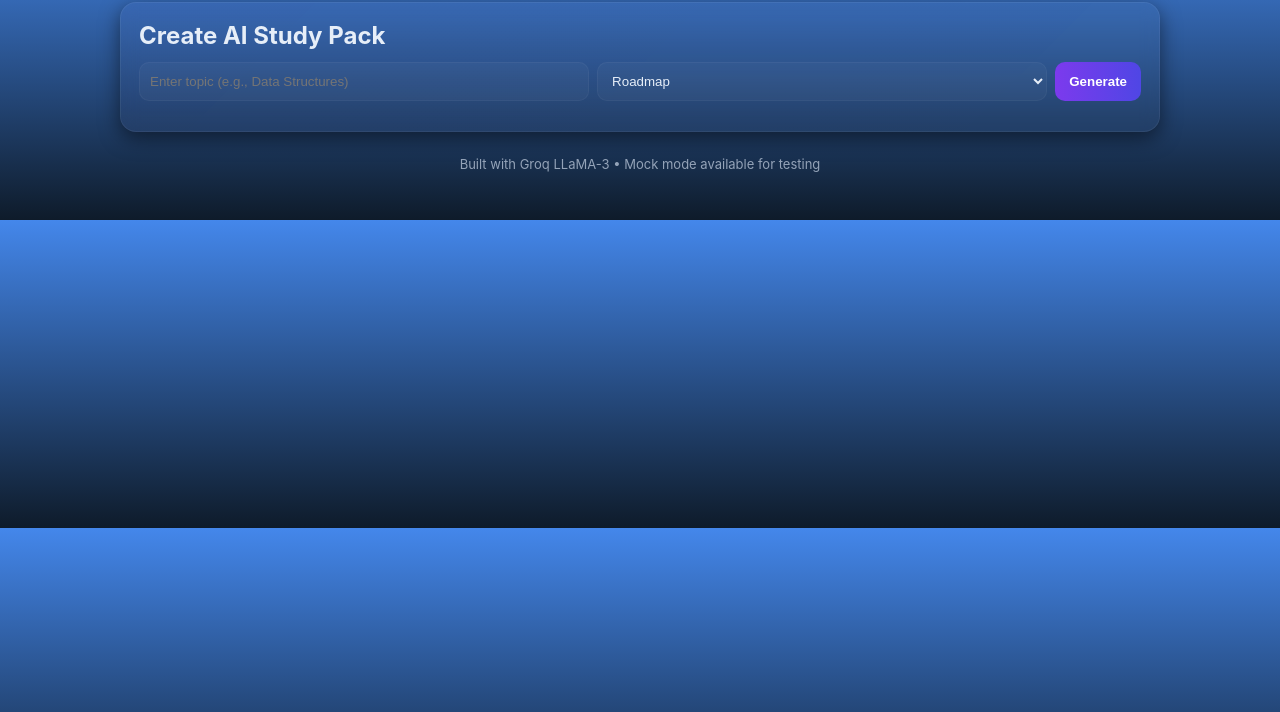
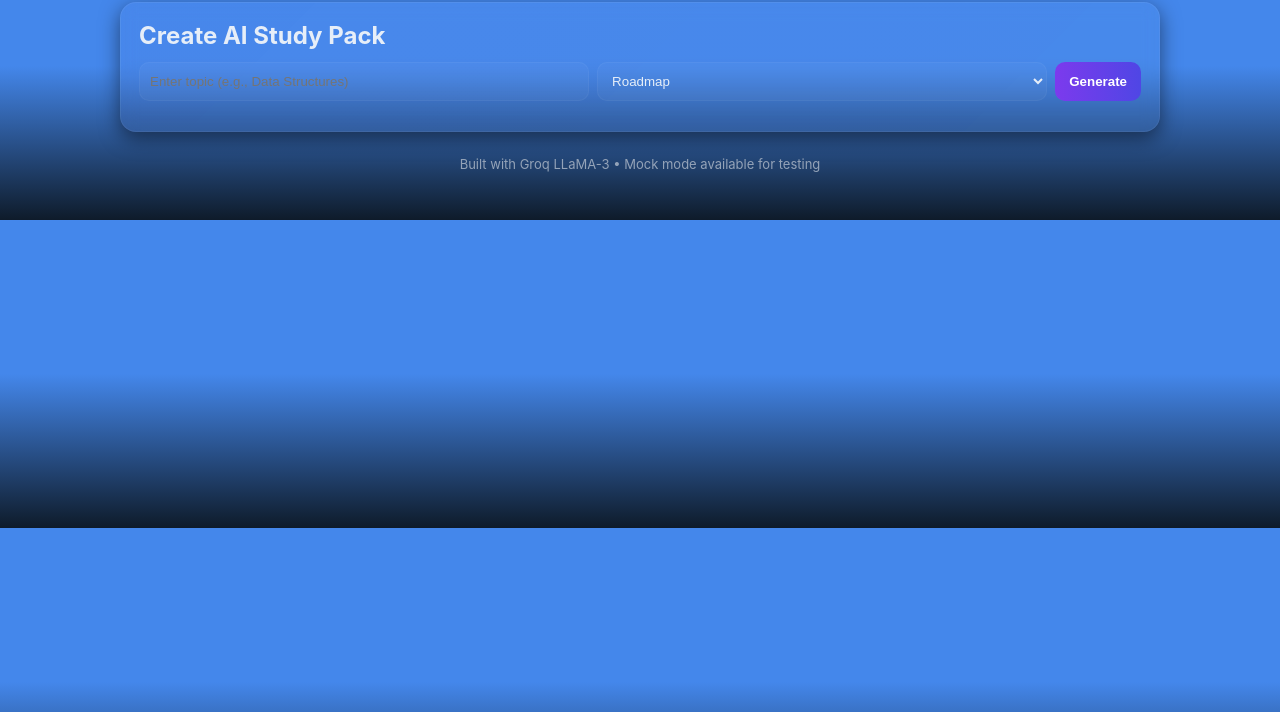
Before and after one commit to 24b01011314priyanshu/study-notes-ai, a plain HTML site: page public/index.html in a window 1280 px wide. Shown: the part 88-800 px from the top of the page. Drawn offline with Linux system fonts and the light colour scheme; a script that the page names is missing.

Commit message:
Update styles.css

```diff
--- a/public/styles.css
+++ b/public/styles.css
@@ -7,7 +7,7 @@
 *{box-sizing:border-box}
 body{
   margin:0; font-family:Inter,system-ui,Arial;
-  background: linear-gradient(180deg,#4487eb 0%, #0e1b2a 100%);
+  background: linear-gradient(180deg,#4487eb 50%, #0e1b2a 100%);
   color:#e6eef8; -webkit-font-smoothing:antialiased;
 }
 .container{max-width:1080px;margin:28px auto;padding:20px}
```
